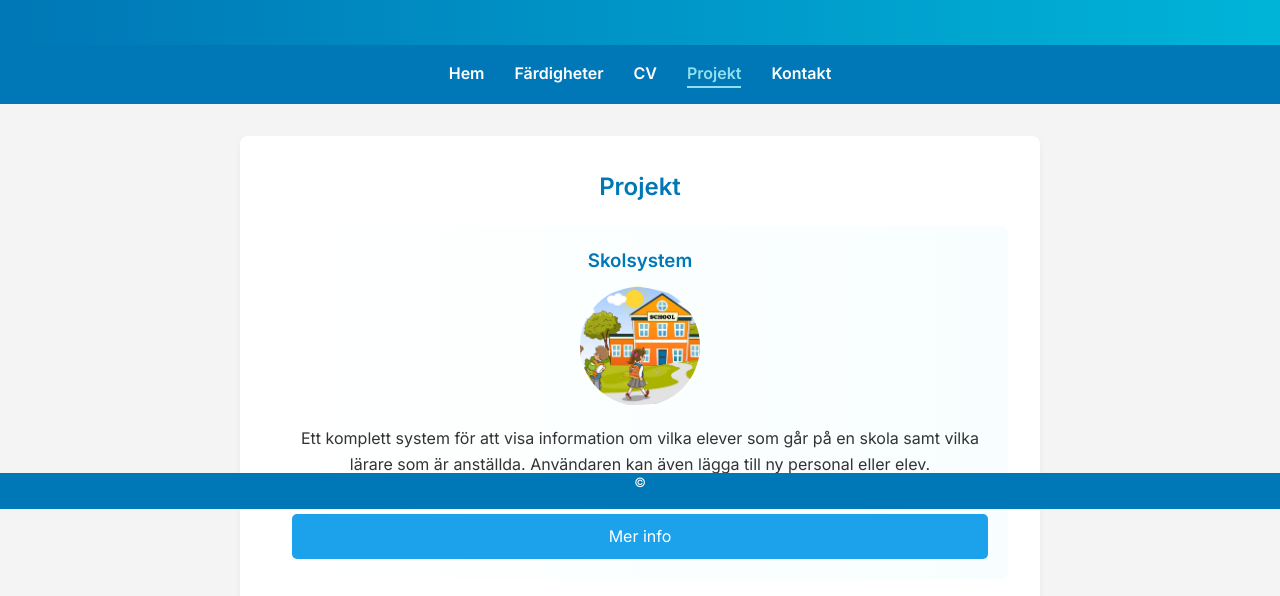
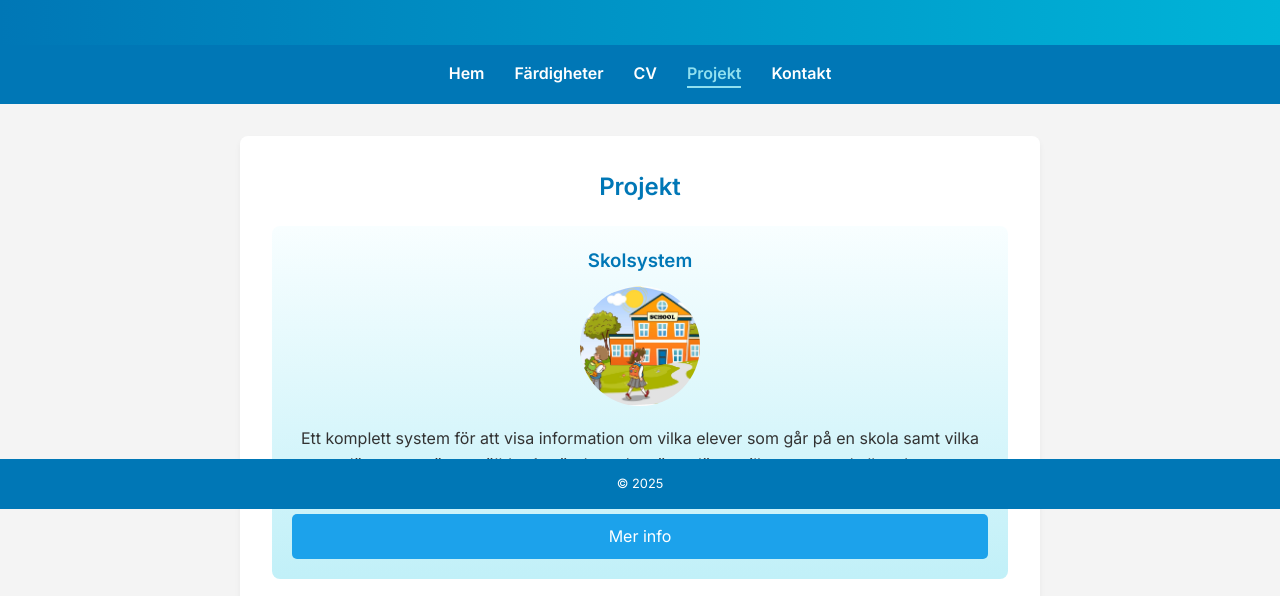
Before and after one commit to jasharicoco/Portfolio, a plain HTML site: page HTML/projekt.html in a window 1280 px wide. Shown: the part 291-887 px from the top of the page. Drawn offline with Linux system fonts and the light colour scheme.

Commit message:
Småpill. Mest på CV och Projekt. Ändrat bakgrundsfärg osv.

```diff
--- a/CSS/styles.css
+++ b/CSS/styles.css
@@ -173,7 +173,7 @@ p {
 .cv-row {
     display: flex;
     flex-wrap: wrap; /* Gör att raderna kan bryta på små skärmar */
-    background: linear-gradient(90deg, #ffffff, #f8feff);
+    background: linear-gradient(180deg, #f8feff, #c1f0f8);
     border-radius: 8px;
     padding: 15px;
     align-items: center;
@@ -263,7 +263,7 @@ p {
     display: flex;
     flex-direction: column; /* Säkerställ vertikal layout på små skärmar */
     gap: 10px;
-    background: linear-gradient(90deg, #ffffff, #f8feff);
+    background: linear-gradient(180deg, #f8feff, #c1f0f8);
     padding: 20px;
     margin: 20px 0;
     border-radius: 8px;
@@ -355,7 +355,7 @@ p {
 }
 
 .modal-content {
-    background: white;
+    background: linear-gradient(180deg, #f8feff, #c1f0f8);
     padding: 20px;
     border-radius: 10px;
     width: 80%;
@@ -386,7 +386,11 @@ footer {
     position: fixed;
     bottom: 0;
     width: 100%;
+    height: 50px; /* Sätt en höjd */
+    line-height: 50px; /* Samma som höjden för att centrera texten */
 }
+
+
 
 /* Media Query för små skärmar (t.ex. 768px eller mindre) */
 @media (max-width: 768px) {
--- a/HTML/projekt.html
+++ b/HTML/projekt.html
@@ -98,7 +98,7 @@
 
         </main>
         <footer class="footer">
-            <p>&copy;</p>
+            <p>&copy; 2025</p>
         </footer>
         <script src="../JS/script.js" defer></script>
         </body>
```
Also changed, not shown: HTML/cv.html (+1 -1 lines), HTML/fardigheter.html (+1 -1 lines), HTML/index.html (+1 -1 lines), HTML/kontakt.html (+1 -1 lines), JS/script.js (line endings or trailing spaces).
